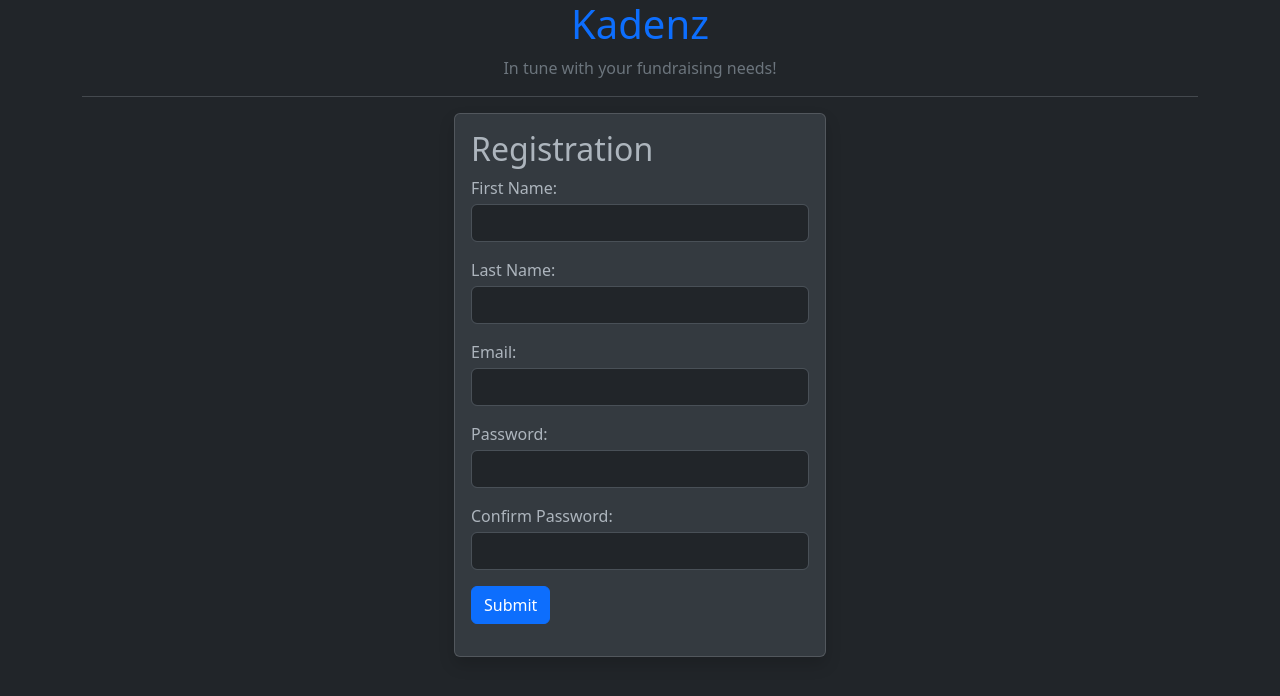
After one commit to jaerrib/kadenz, a Django app: template kadenz/users/templates/registration.html in a window 1280 px wide. The commit adds this page. Shown: the top 696 px of the page. Run offline with Django 4.2, Linux system fonts and the light colour scheme; the template is opened without the code that fills it, so the values that code supplies are empty.

Commit message:
Add login and registration templates

```diff
--- /dev/null
+++ b/kadenz/users/templates/registration.html
@@ -0,0 +1,41 @@
+<!DOCTYPE html>
+<html lang="en" data-bs-theme="dark">
+
+<head>
+    <meta charset="UTF-8">
+    <meta name="viewport" content="width=device-width, initial-scale=1.0">
+    <link href="https://cdn.jsdelivr.net/npm/bootstrap@5.3.0/dist/css/bootstrap.min.css" rel="stylesheet"
+        integrity="sha384-9ndCyUaIbzAi2FUVXJi0CjmCapSmO7SnpJef0486qhLnuZ2cdeRhO02iuK6FUUVM" crossorigin="anonymous">
+    <title>Kadenz Fundraising</title>
+</head>
+
+<body>
+    <div class="container">
+        <h1 class="text-primary text-center">Kadenz</h1>
+        <p class="text-secondary text-center">In tune with your fundraising needs!</p>
+        <hr>
+        <div class="col-4 mx-auto p-3 bg-body-secondary text-body card shadow">
+            <h2>Registration</h2>
+            <form action="process/" method="post">
+                {% csrf_token %}
+                <label for="first_name" class="form_label mb-1">First Name:</label>
+                <input type="text" name="first_name" class="form-control mb-3">
+                <label for="last_name" class="form_label mb-1">Last Name:</label>
+                <input type="text" name="last_name" class="form-control mb-3">
+                <label for="email" class="form_label mb-1">Email:</label>
+                <input type="email" name="email" class="form-control mb-3">
+                <label for="password" class="form_label mb-1">Password:</label>
+                <input type="password" name="password" class="form-control mb-3">
+                <label for="confirm_password" class="form_label mb-1">Confirm Password:</label>
+                <input type="password" name="confirm_password" class="form-control mb-3">
+                <input type="submit" value="Submit" class="btn btn-primary mb-3">
+            </form>
+        </div>
+    </div>
+
+    <script src="https://cdn.jsdelivr.net/npm/bootstrap@5.3.0/dist/js/bootstrap.bundle.min.js"
+        integrity="sha384-geWF76RCwLtnZ8qwWowPQNguL3RmwHVBC9FhGdlKrxdiJJigb/j/68SIy3Te4Bkz"
+        crossorigin="anonymous"></script>
+</body>
+
+</html>
--- a/kadenz/users/urls.py
+++ b/kadenz/users/urls.py
@@ -5,5 +5,6 @@ urlpatterns = [
     path('', views.index),
     path('login/process/', views.login_process),
     path('registration/', views.registration),
+    path('registration/process/', views.registration_process),
     path('dashboard/', views.dashboard),
 ]
--- a/kadenz/users/views.py
+++ b/kadenz/users/views.py
@@ -8,7 +8,7 @@ def login_process(request):
     return HttpResponse("placeholder for processing login form data")
 
 def registration(request):
-    return HttpResponse("placeholder for displaying registration page")
+    return render(request, "registration.html")
 
 def registration_process(request):
     return HttpResponse("placeholder for processing registration form data")
```
Also changed, not shown: kadenz/users/templates/index.html (+20 -1 lines), README.md.
